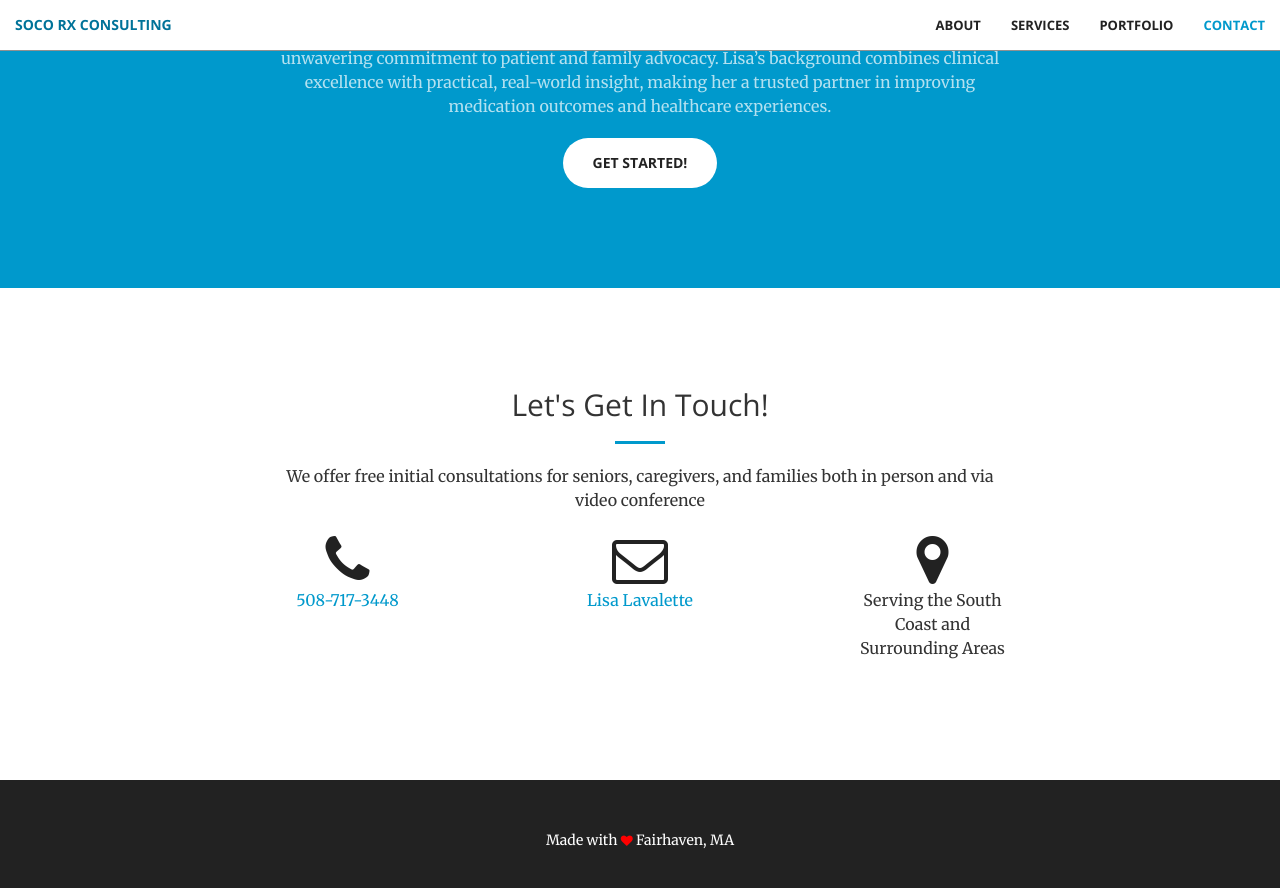
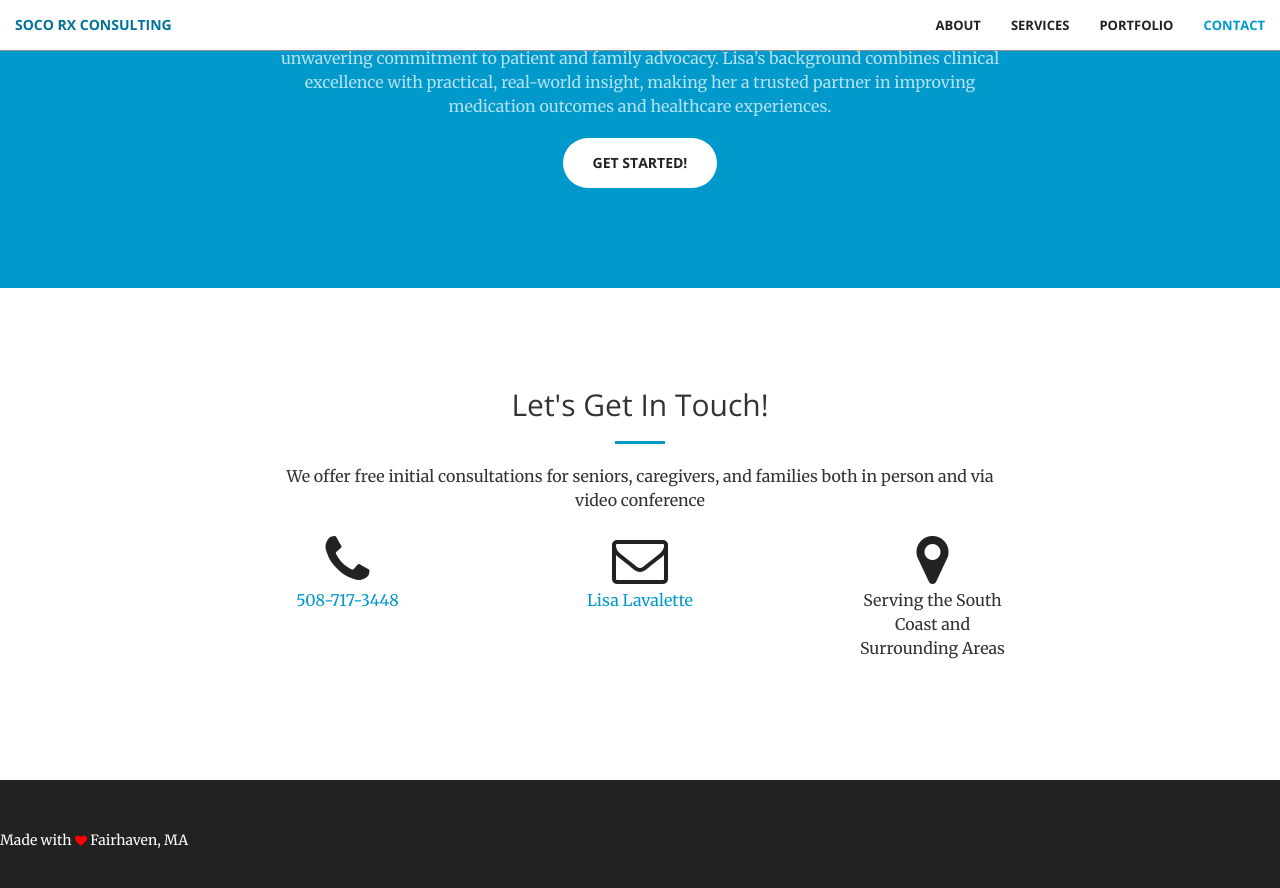
Before and after one commit to edlavalette/edlavalette.github.io, a Jekyll site: the page built from index.html, in a window 1280 px wide and 900 px high, scrolled down 2193 px. Shown: the top 888 px of the window. Built offline with Jekyll 4.4.1, drawn with Linux system fonts in a browser that asks for light colours.

Commit message:
Update aside.html

```diff
--- a/_includes/aside.html
+++ b/_includes/aside.html
@@ -1,7 +1,7 @@
   <aside class="bg-dark">
-      <div class="container text-center">
-          <div class="call-to-action">
+      <!-- <div class="container text-center">  -->
+          <!-- <div class="call-to-action">  -->
               Made with <i class="fa fa-heart" style="font-size:12px;color:red"></i> Fairhaven, MA
-          </div>
-      </div>
+          <!-- </div>  -->
+      <!-- </div>  -->
   </aside>
```
